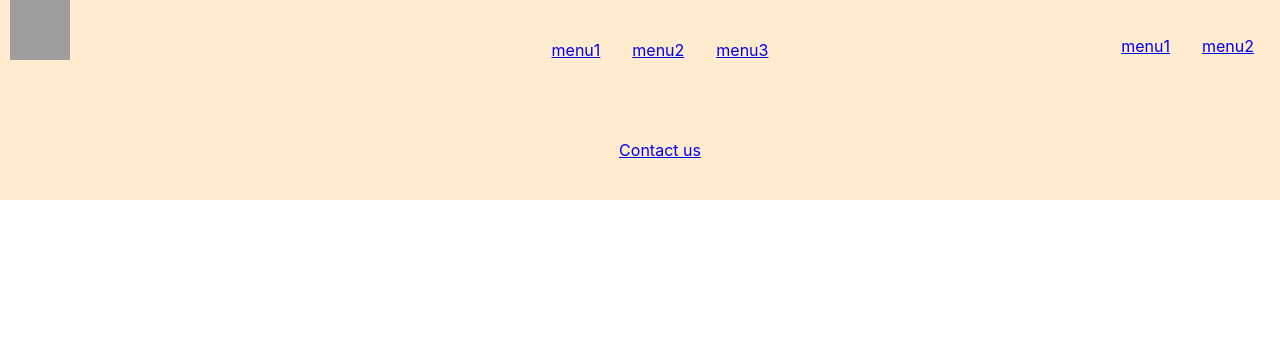
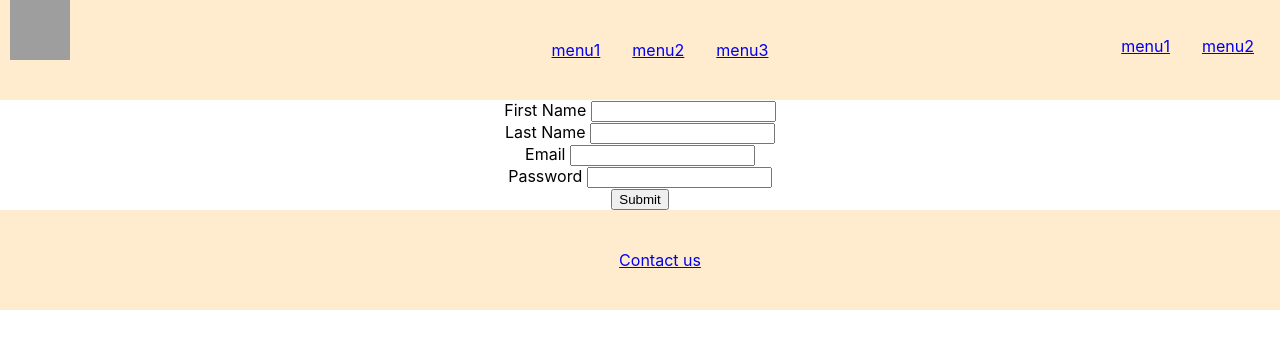
Before and after one commit to Sidd1712/Fullstackapplication, a React (Create React App) app in the folder client/: page /signup in a window 1280 px wide. Shown: the top 348 px of the page. Built offline with nearby package versions, Linux system fonts and the light colour scheme; grey boxes are pictures that could not be loaded.

Commit message:
setup redux

```diff
--- a/client/package.json
+++ b/client/package.json
@@ -4,6 +4,7 @@
   "private": true,
   "main": "index.js",
   "dependencies": {
+    "@reduxjs/toolkit": "^1.8.6",
     "@testing-library/jest-dom": "^5.16.5",
     "@testing-library/react": "^13.3.0",
     "@testing-library/user-event": "^13.5.0",
@@ -11,8 +12,10 @@
     "@types/node": "^16.11.48",
     "@types/react": "^18.0.17",
     "@types/react-dom": "^18.0.6",
+    "axios": "^1.1.3",
     "react": "^18.2.0",
     "react-dom": "^18.2.0",
+    "react-redux": "^8.0.4",
     "react-router-dom": "^6.4.2",
     "react-scripts": "5.0.1",
     "styled-components": "^5.3.5",
--- a/client/src/App.tsx
+++ b/client/src/App.tsx
@@ -7,7 +7,10 @@ import Footer from "./components/Footer/Footer";
 import sneakerimage from "./Assets/sneakerimage.jpeg";
 import { Routes, Route, BrowserRouter as Router } from "react-router-dom";
 import Login from "./components/Login/Login";
+import Signup from "./components/Signup/Signup";
 import ViewProduct from "./components/pages/Homepage/ViewProduct/ViewProduct";
+import { Provider } from "react-redux";
+import store from "./Store/Store";
 const mockProducts = [
   {
     name: "Nike React Infinity Run Flyknit 3",
@@ -44,17 +47,20 @@ const mockProducts = [
 ];
 function App() {
   return (
+    <Provider store={store}>
       <div className="App">
         <Router>
           <Navbar link="Hello" ImgSrc="./sneakerimage.jpeg" />
           <Routes>
-          <Route path="/" element={<Homepage products={mockProducts} />} />
+            <Route path="/" element={<Homepage />} />
             <Route path="/login" element={<Login />} />
+            <Route path="/signup" element={<Signup />} />
             <Route path="/viewProduct" element={<ViewProduct />} />
           </Routes>
           <Footer />
         </Router>
       </div>
+    </Provider>
   );
 }
 
--- /dev/null
+++ b/client/src/Store/Productsapi.ts
@@ -0,0 +1,26 @@
+import api from "./api";
+
+import { createAsyncThunk } from "@reduxjs/toolkit";
+export const getProducts = createAsyncThunk(
+  "products/getProducts",
+  async () => {
+    try {
+      const response = await api.get("/products");
+      console.log(response.data);
+      return response.data;
+    } catch (error) {
+      console.log(error);
+    }
+  }
+);
+export const getProductById = createAsyncThunk(
+  "products/getProductById",
+  async (productId: number) => {
+    try {
+      const response = await api.get(`/products/${productId}`);
+      return response.data;
+    } catch (error) {
+      console.log(error);
+    }
+  }
+);
--- /dev/null
+++ b/client/src/Store/Reducer.ts
@@ -0,0 +1,34 @@
+import { SingleProductProps } from "../components/SingleProduct/SingleProduct.types";
+import { createSlice } from "@reduxjs/toolkit";
+import { getProducts } from "./Productsapi";
+import { Action } from "@remix-run/router";
+
+interface ProductState {
+  products: SingleProductProps[];
+  product: SingleProductProps;
+}
+
+const initialState: ProductState = {
+  products: [],
+  product: {
+    name: "",
+    price: "",
+    image: "",
+    desc: "",
+    seller: "",
+    productHref: "",
+    productId: 0,
+    sellerId: 0,
+  },
+};
+
+export const productSlice = createSlice({
+  name: "products",
+  initialState: initialState,
+  reducers: {},
+  extraReducers: (builder) => {
+    builder.addCase(getProducts.fulfilled, (state, action) => {
+      state.products = action.payload;
+    });
+  },
+});
--- /dev/null
+++ b/client/src/Store/Store.ts
@@ -0,0 +1,16 @@
+import { configureStore } from "@reduxjs/toolkit";
+import { useDispatch } from "react-redux";
+import { productSlice } from "./Reducer";
+
+export const store = configureStore({
+  reducer: {
+    products: productSlice.reducer,
+  },
+});
+
+export type RootState = ReturnType<typeof store.getState>;
+
+export type AppDispatch = typeof store.dispatch;
+export const useAppDispatch: () => AppDispatch = useDispatch; //
+
+export default store;
--- /dev/null
+++ b/client/src/Store/api.ts
@@ -0,0 +1,4 @@
+import axios from "axios";
+
+let baseURL = "http://localhost:8081";
+export default axios.create({ baseURL });
--- /dev/null
+++ b/client/src/components/Signup/Signup.tsx
@@ -0,0 +1,32 @@
+const Signup = () => {
+  return (
+    <div className="form">
+      <form>
+        <div className="input-container">
+          <label>First Name </label>
+          <input type="text" name="fname" required />
+          {/* {renderErrorMessage("fname")} */}
+        </div>
+        <div className="input-container">
+          <label>Last Name </label>
+          <input type="text" name="lname" required />
+          {/* {renderErrorMessage("lname")} */}
+        </div>
+        <div className="input-container">
+          <label>Email </label>
+          <input type="email" name="email" required />
+          {/* {renderErrorMessage("email")} */}
+        </div>
+        <div className="input-container">
+          <label>Password </label>
+          <input type="password" name="pass" required />
+          {/* {renderErrorMessage("pass")} */}
+        </div>
+        <div className="button-container">
+          <input type="submit" />
+        </div>
+      </form>
+    </div>
+  );
+};
+export default Signup;
--- a/client/src/components/pages/Homepage/Homepage.tsx
+++ b/client/src/components/pages/Homepage/Homepage.tsx
@@ -1,12 +1,21 @@
-import React from "react";
+import { useEffect } from "react";
 import { HomepageProps } from "./Homepage.types";
 import { SingleProductProps } from "../../SingleProduct/SingleProduct.types";
 import { Grid, Container } from "./Homepage.styles";
+import { useAppDispatch, RootState } from "../../../Store/Store";
+import { useSelector } from "react-redux";
+import { getProducts } from "../../../Store/Productsapi";
 
 import SingleProduct from "../../SingleProduct/SingleProduct";
 
-const Homepage = (props: HomepageProps) => {
-  const { products } = props;
+const Homepage = () => {
+  const dispatch = useAppDispatch();
+
+  useEffect(() => {
+    dispatch(getProducts());
+  }, [dispatch]);
+
+  const products = useSelector((state: RootState) => state.products.products);
   return (
     <Container>
       <Grid>
```
Also changed, not shown: 2 other files (tests, documents, lock files or other folders). Lines whose indentation alone changed are shown as unchanged.
